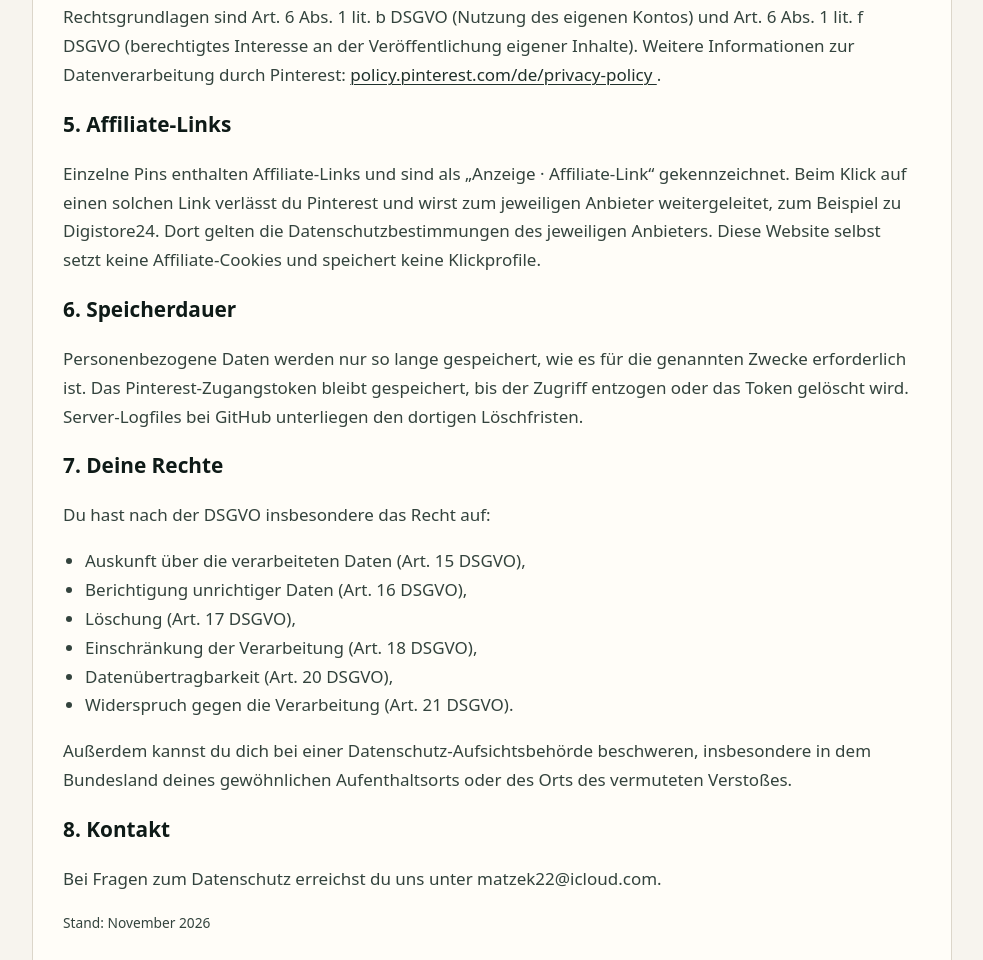
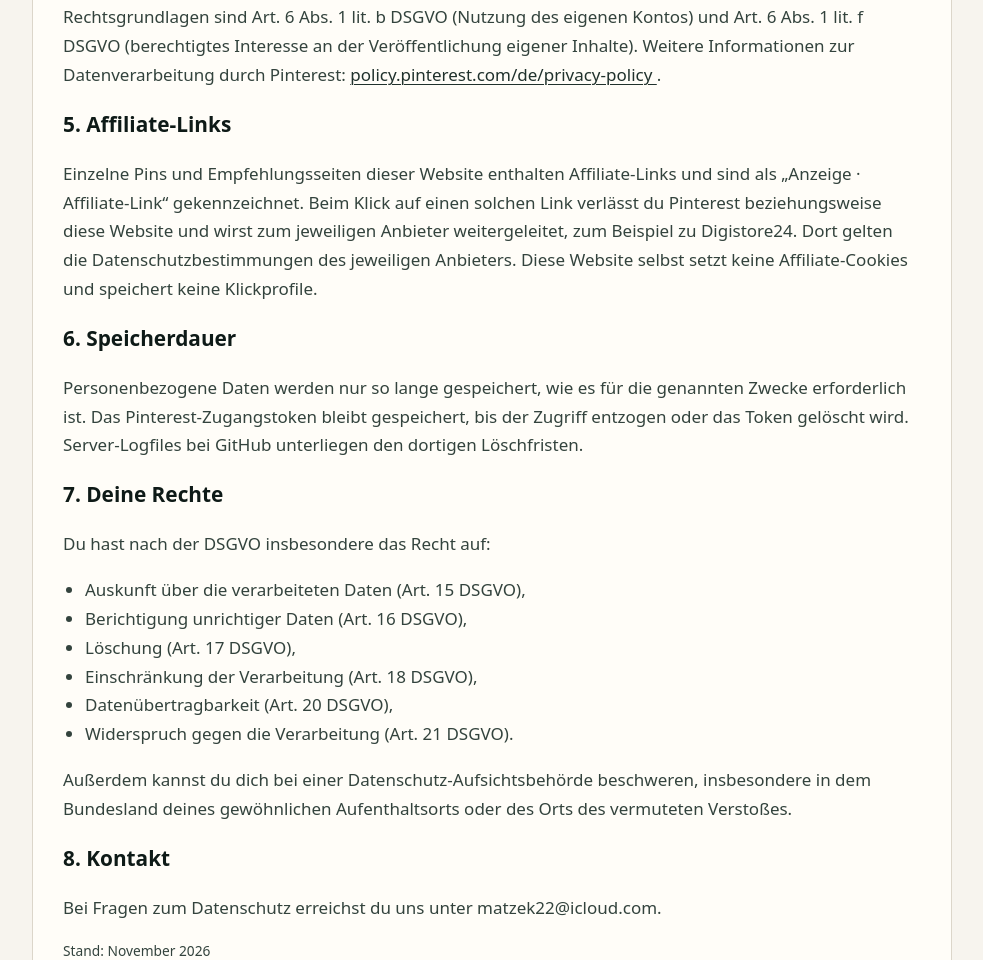
Before and after one commit to Verengy/wohngefuehl, a plain HTML site: page datenschutz.html in a window 1280 px wide. Shown: the part 1553-2513 px from the top of the page, without its empty margins (148-1131 px from the left). Drawn offline with Linux system fonts and the light colour scheme.

Commit message:
Clarify affiliate links in privacy policy

```diff
--- a/datenschutz.html
+++ b/datenschutz.html
@@ -103,12 +103,13 @@
 
       <h2>5. Affiliate-Links</h2>
       <p>
-        Einzelne Pins enthalten Affiliate-Links und sind als
-        „Anzeige · Affiliate-Link“ gekennzeichnet. Beim Klick auf einen solchen
-        Link verlässt du Pinterest und wirst zum jeweiligen Anbieter
-        weitergeleitet, zum Beispiel zu Digistore24. Dort gelten die
-        Datenschutzbestimmungen des jeweiligen Anbieters. Diese Website selbst
-        setzt keine Affiliate-Cookies und speichert keine Klickprofile.
+        Einzelne Pins und Empfehlungsseiten dieser Website enthalten
+        Affiliate-Links und sind als „Anzeige · Affiliate-Link“ gekennzeichnet.
+        Beim Klick auf einen solchen Link verlässt du Pinterest beziehungsweise
+        diese Website und wirst zum jeweiligen Anbieter weitergeleitet, zum
+        Beispiel zu Digistore24. Dort gelten die Datenschutzbestimmungen des
+        jeweiligen Anbieters. Diese Website selbst setzt keine Affiliate-Cookies
+        und speichert keine Klickprofile.
       </p>
 
       <h2>6. Speicherdauer</h2>
```
